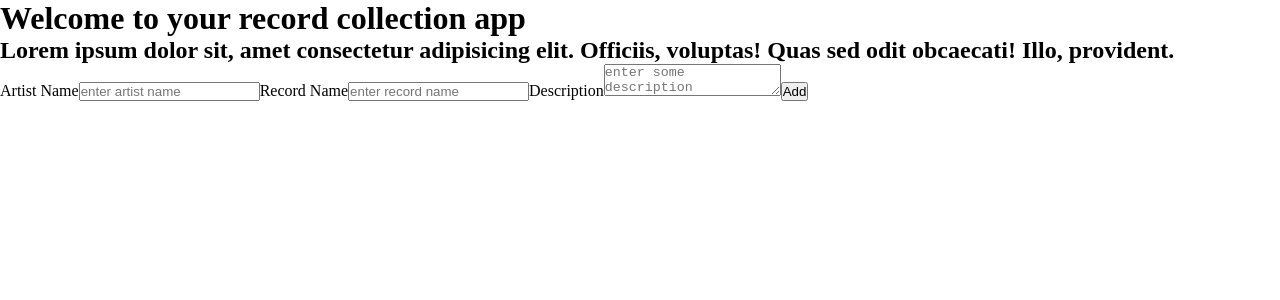
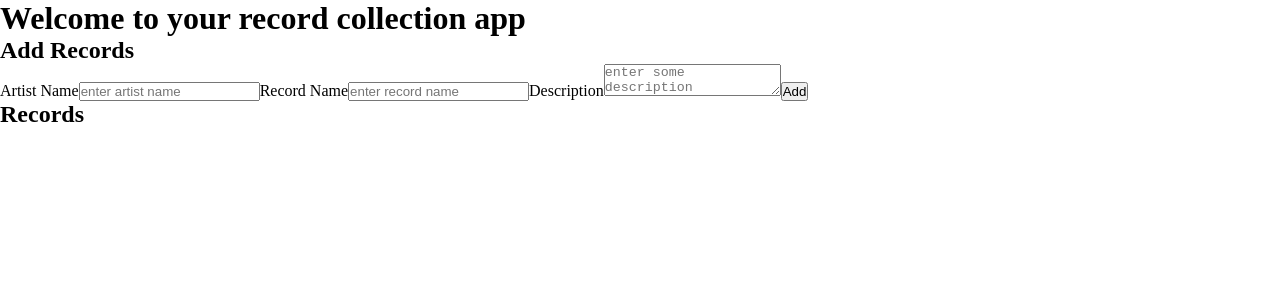
Before and after one commit to MatinKHD/record-collection, a React (Create React App) app: page / in a window 1280 px wide. Shown: the top 300 px of the page. Built offline with nearby package versions, Linux system fonts and the light colour scheme.

Commit message:
create useState for storing the records

```diff
--- a/src/container.jsx
+++ b/src/container.jsx
@@ -1,17 +1,23 @@
+import { useState } from "react";
+
 import Section from "./section";
 import Form from "./form";
 
 function Container() {
-  const headTxt =
-    "Lorem ipsum dolor sit, amet consectetur adipisicing elit. Officiis, voluptas! Quas sed odit obcaecati! Illo, provident.";
+  const [records, setRecords] = useState([]);
+  const formHeadTxt = "Add Records";
+  const listHeadTxt = "Records";
 
   function onFormSubmitHandler(value) {
-    console.log(value);
+    setRecords([...records, value]);
   }
   return (
     <>
-      <Section headingLevel={2} headingText={headTxt}>
+      <Section headingLevel={2} headingText={formHeadTxt}>
         <Form onSubmit={onFormSubmitHandler} />
+      </Section>
+      <Section headingLevel={2} headingText={listHeadTxt}>
+        {/* <List records={records} /> */}
       </Section>
     </>
   );
```
